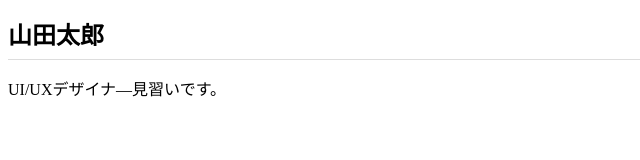
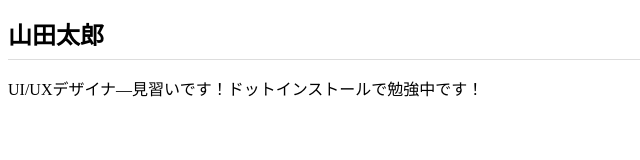
Before and after one commit to lycomint/lycomint.github.io, a plain HTML site: page index.html in a window 1280 px wide. Shown: the whole page, without its empty margins (0-640 px from the left). Drawn offline with Linux system fonts and the light colour scheme.

Commit message:
Add files via upload

```diff
--- a/index.html
+++ b/index.html
@@ -9,6 +9,6 @@
 </head>
 <body>
   <h1>山田太郎</h1>
-  <p>UI/UXデザイナ―見習いです。</p>
+  <p>UI/UXデザイナ―見習いです！ドットインストールで勉強中です！</p>
 </body>
 </html>
```
